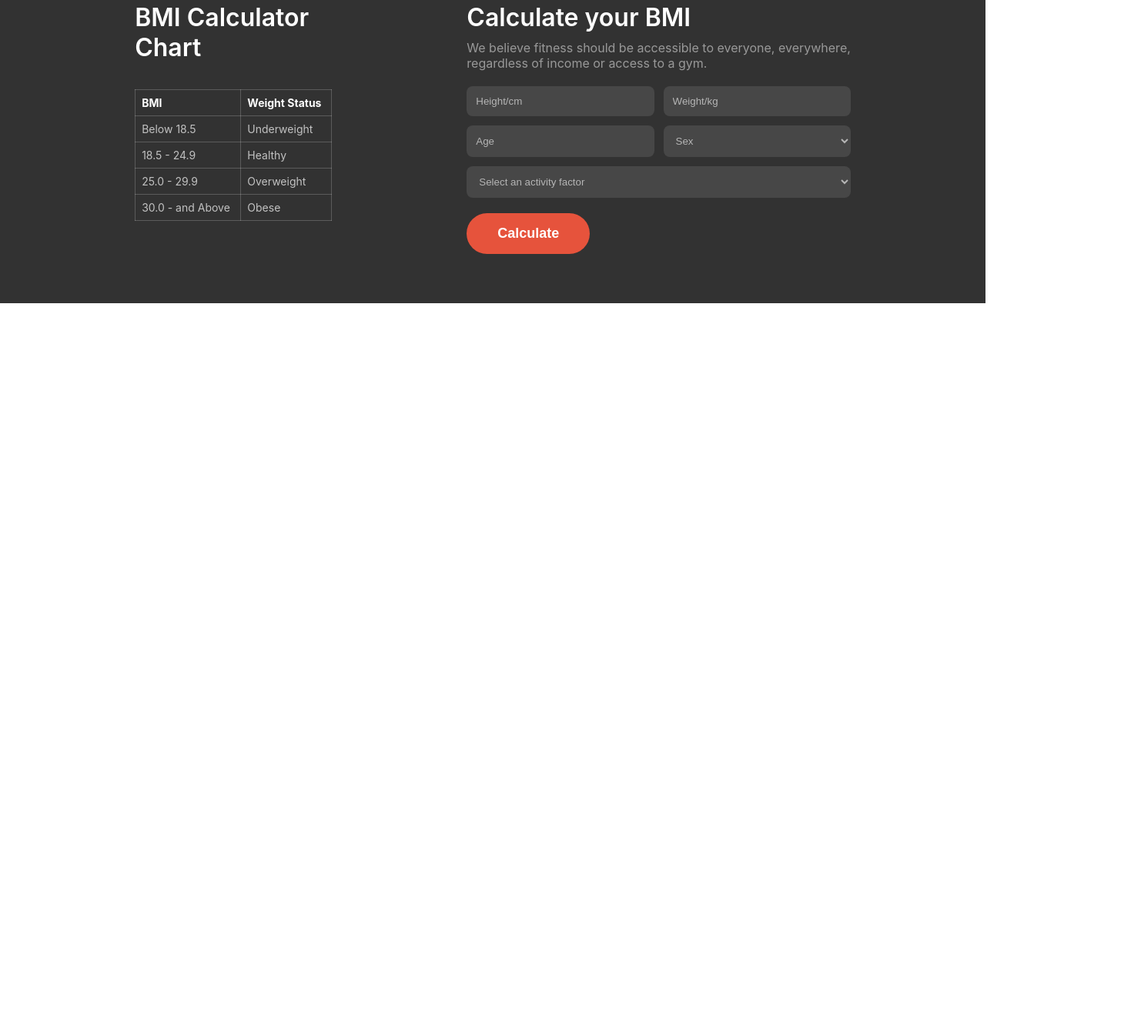
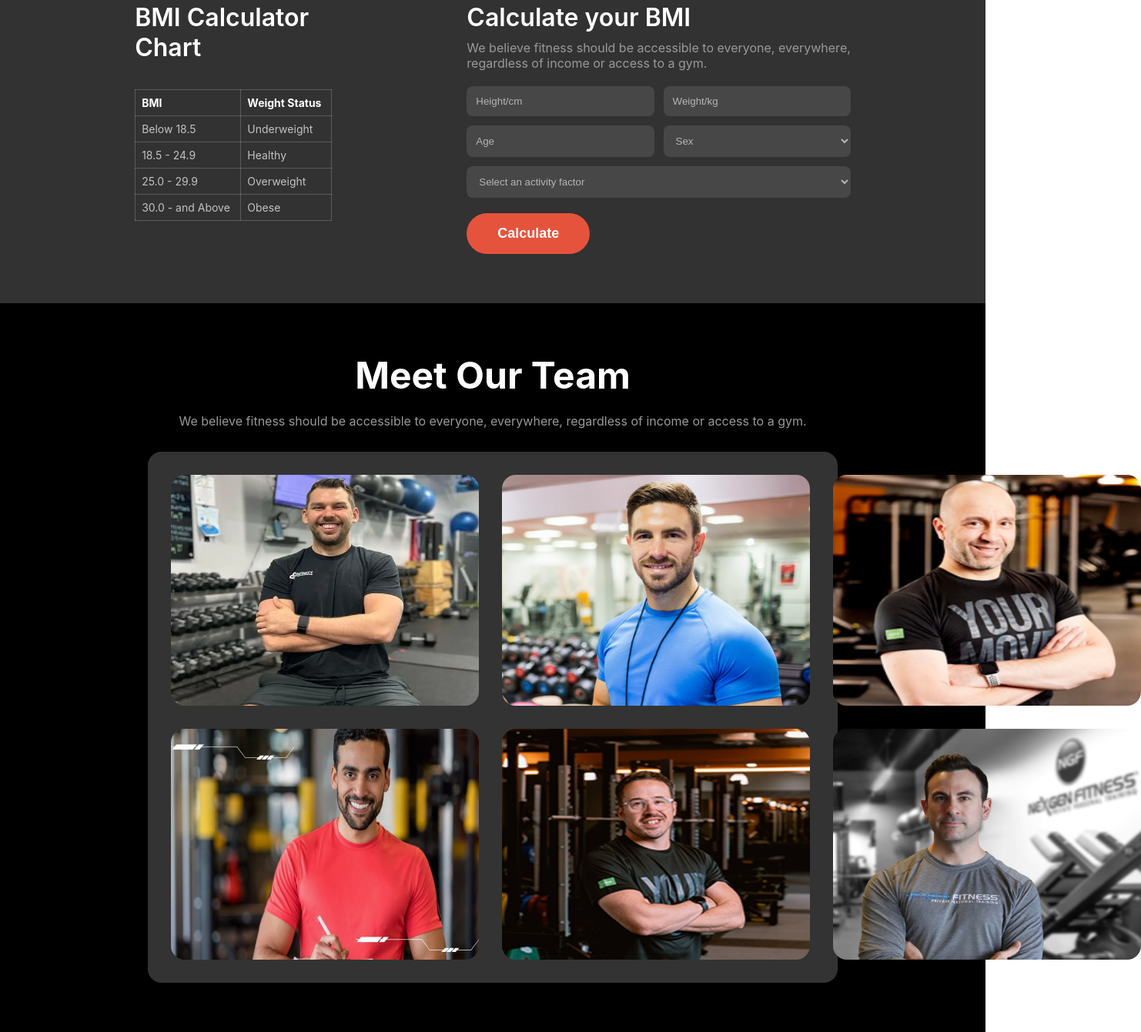
Before and after one commit to sabbirashihab/Assignment-02, a plain HTML site: page index.html in a window 1280 px wide. Shown: the part 2674-4015 px from the top of the page at 77% size, 1482 px wide, since content can reach past the window. Before the commit the page ends 3068 px from the top, so only its background shows below. Drawn offline with Linux system fonts and the light colour scheme.

Commit message:
meet-our-team done

```diff
--- a/index.html
+++ b/index.html
@@ -217,6 +217,23 @@
             </div>
 
         </section>
+
+        <section class="meet-our-team">
+            <div class="meet-our-team-title">Meet Our Team</div>
+            <div class="meet-our-team-description">
+                We believe fitness should be accessible to everyone, everywhere, regardless of income or access to a gym.
+            </div>
+
+            <div class="team-image-container">
+                <img src="images/trainer1.png" alt="">
+                <img src="images/trainer2.png" alt="">
+                <img src="images/trainer3.png" alt="">
+                <img src="images/trainer4.png" alt="">
+                <img src="images/trainer5.png" alt="">
+                <img src="images/trainer6.png" alt="">
+            </div>
+
+        </section>
     </main>
 
     <footer>
--- a/styles.css
+++ b/styles.css
@@ -411,3 +411,34 @@ select {
     border: none;
     border-radius: 8px;
 }
+
+/* meet-our-team styles */
+.meet-our-team-title {
+    color: white;
+    font-size: 3rem;
+    font-weight: 700;
+    text-align: center;
+    margin-bottom: 20px;
+}
+
+.meet-our-team-description {
+    color: rgba(255, 255, 255, 0.6);
+    text-align: center;
+    margin-bottom: 30px;
+}
+
+.team-image-container {
+    background-color: rgba(255, 255, 255, 0.2);
+    border-radius: 18px;
+    padding: 30px;
+    display: grid;
+    grid-template-columns: repeat(3, 1fr);
+    row-gap: 30px;
+    column-gap: 30px;
+}
+
+.team-image-container img {
+    width: 400px;
+    height: 300px;
+    border-radius: 18px;
+}
```
